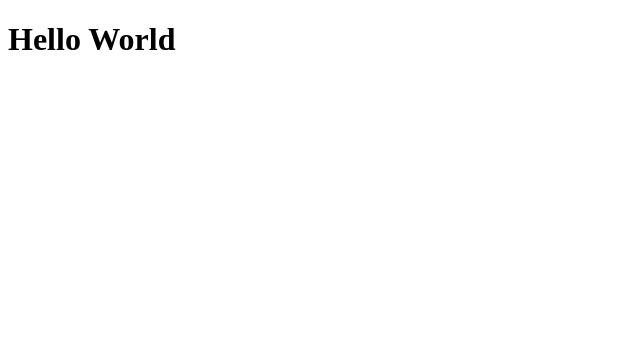
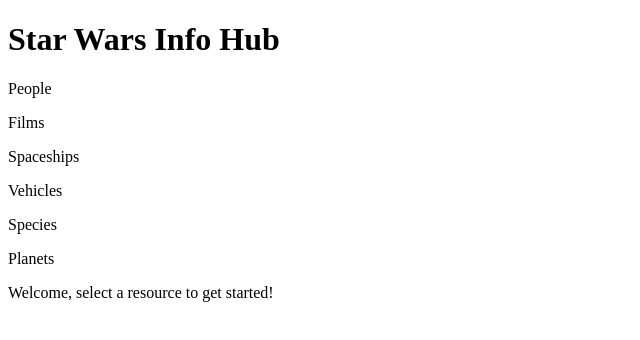
Before and after one commit to jgallager14/react_starwars, a React (Vite) app: page / in a window 1280 px wide. Shown: the top 340 px of the page, without its empty margins (0-640 px from the left). Built offline with nearby package versions, Linux system fonts and the light colour scheme.

Commit message:
components imported to main

```diff
--- a/src/main.tsx
+++ b/src/main.tsx
@@ -1,9 +1,11 @@
 import React from "react";
 import ReactDOM from "react-dom/client";
-import { App } from "./App";
+import { Header } from "./components/header";
+import { Body } from "./components/body";
 
 ReactDOM.createRoot(document.getElementById("root") as HTMLElement).render(
   <React.StrictMode>
-    <App />
+    <Header />
+    <Body />
   </React.StrictMode>
 );
```
